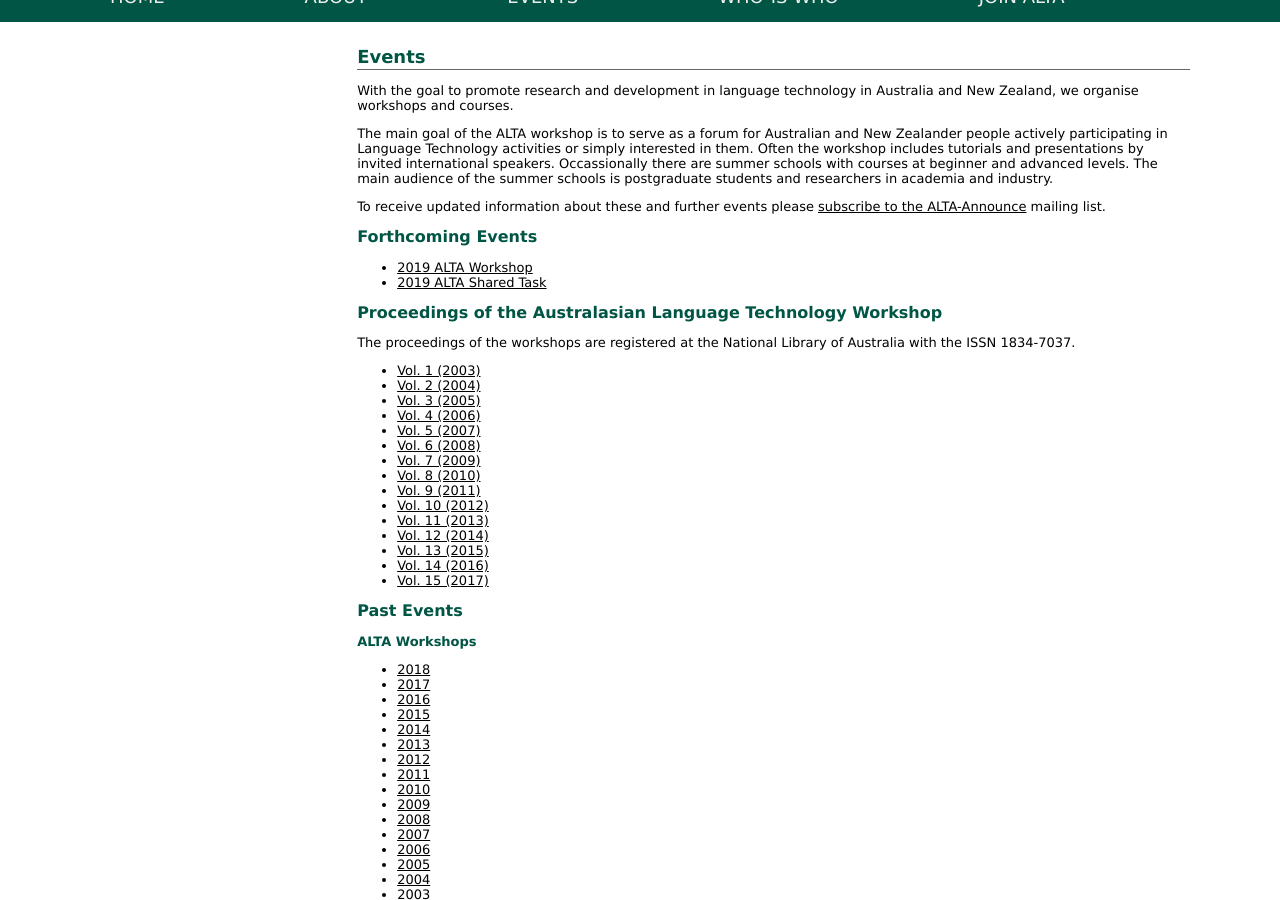
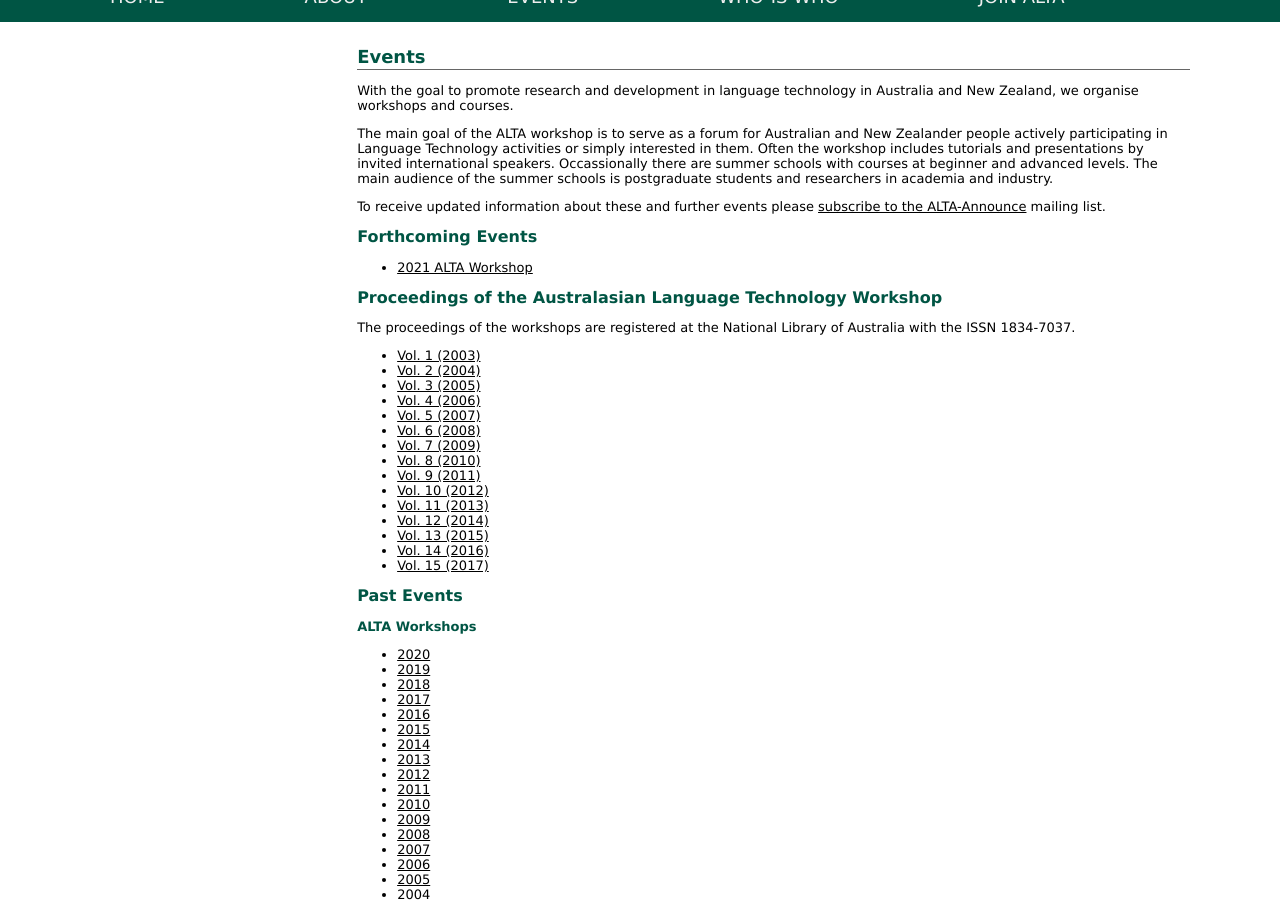
Before and after one commit to altaexec/alta-website, a Jekyll site: the page built from events/index.html, in a window 1280 px wide and 900 px high, scrolled down 228 px. Built offline with Jekyll 4.4.1, drawn with Linux system fonts in a browser that asks for light colours.

Commit message:
update past and upcoming events

```diff
--- a/events/index.html
+++ b/events/index.html
@@ -23,8 +23,8 @@
 <h2>Forthcoming Events</h2>
 
 <ul>
-    <li><a href="https://alta2019.alta.asn.au">2019 ALTA Workshop</a></li>
-    <li><a href="http://www.alta.asn.au/events/sharedtask2019/">2019 ALTA Shared Task</a></li>
+    <li><a href="https://alta2021.alta.asn.au">2021 ALTA Workshop</a></li>
+    {% comment %} <li><a href="http://www.alta.asn.au/events/sharedtask2019/">2019 ALTA Shared Task</a></li> {% endcomment %}
 </ul>
 
 <h2>Proceedings of the Australasian Language Technology Workshop</h2>
@@ -47,6 +47,8 @@
 
 <h3>ALTA Workshops</h3>
 <ul>
+<li><a href="http://alta2020.alta.asn.au">2020</a></li>
+<li><a href="http://alta2019.alta.asn.au">2019</a></li>
 <li><a href="http://alta2018.alta.asn.au">2018</a></li>
 <li><a href="http://alta2017.alta.asn.au">2017</a></li>
 <li><a href="http://alta2016.alta.asn.au">2016</a></li>
```
